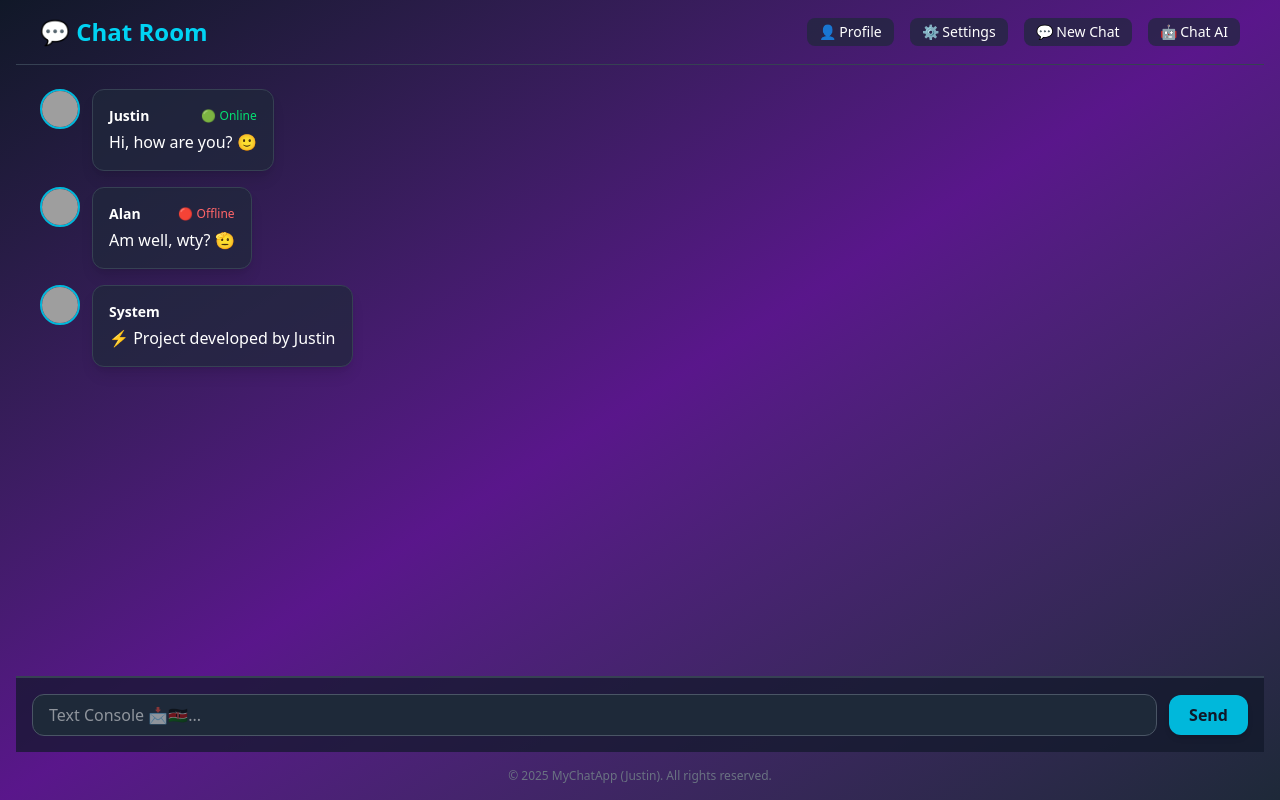
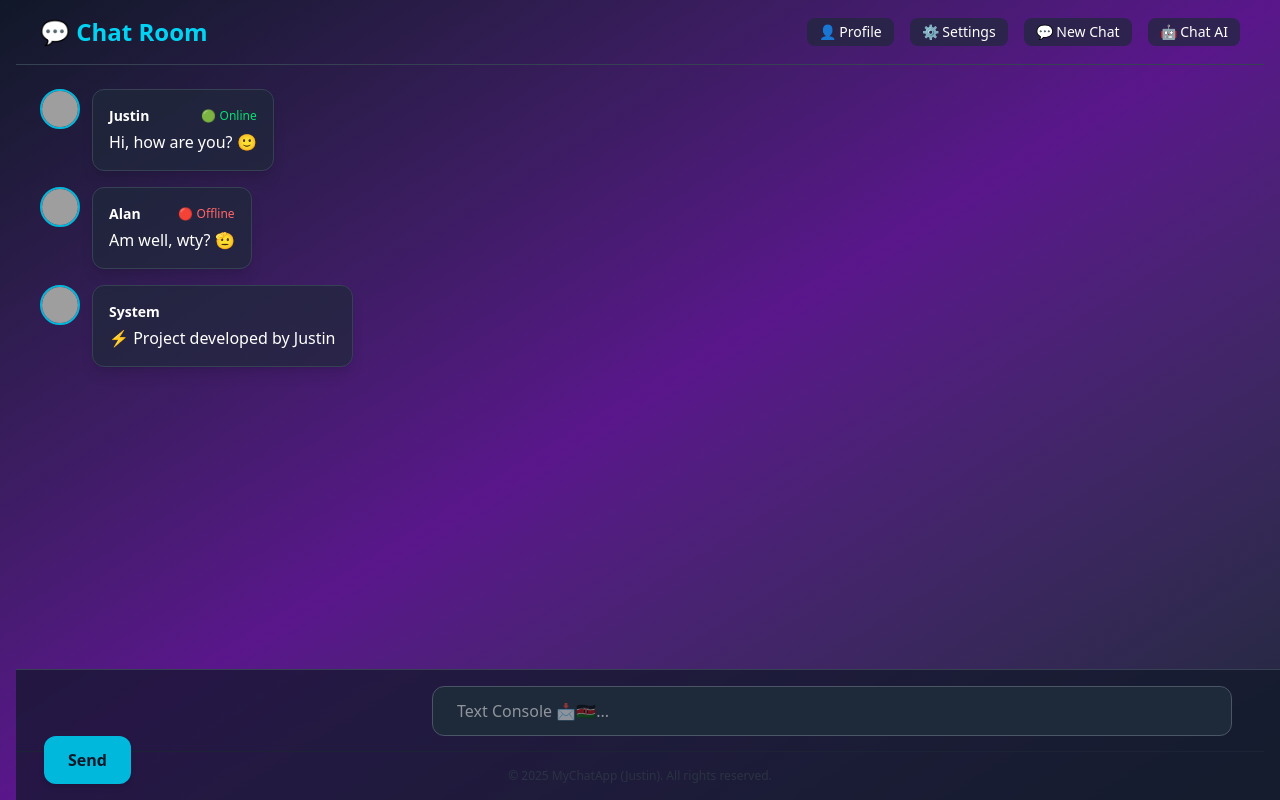
Before and after one commit to Jack17kdb/chat-app-project, a React (Vite) app in the folder frontend/: page / in a window 1280 px wide. Built offline with nearby package versions, Linux system fonts and the light colour scheme; no server answers; the database is empty; grey boxes are pictures that could not be loaded.

Commit message:
update chatpage

```diff
--- a/frontend/src/pages/ChatPage.jsx
+++ b/frontend/src/pages/ChatPage.jsx
@@ -282,10 +282,10 @@ const ChatPage = () => {
 
                 onSubmit={handleSend}
 
-                className="flex items-center gap-3 p-4 bg-gray-900/70 border-t border-gray-700"
+                className="flex items-center gap-3 p-4 fixed bottom-0 w-full bg-gray-900/70 border-t border-gray-700"
 
             >
-
+                <div className="">
                     <input
 
                         type="text"
@@ -298,7 +298,7 @@ const ChatPage = () => {
 
                         placeholder="Text Console 📩🇰🇪..."
 
-                    className="flex-1 px-4 py-2 rounded-xl bg-gray-800 text-white border border-gray-600 focus:border-cyan-400 focus:ring focus:ring-cyan-500/40 outline-none"
+                        className="flex-1 px-6 py-3 ml-100 w-[800px] rounded-xl bg-gray-800 text-white border border-gray-600 focus:border-cyan-400 focus:ring focus:ring-cyan-500/40 outline-none"
 
                     />
 
@@ -306,13 +306,14 @@ const ChatPage = () => {
 
                         type="submit"
 
-                    className="px-5 py-2 bg-cyan-500 hover:bg-cyan-400 text-gray-900 font-semibold rounded-xl shadow-md transition"
+                        className="px-6 py-3 ml-3 bg-cyan-500 hover:bg-cyan-400 text-gray-900 font-semibold rounded-xl shadow-md transition"
 
                     >
 
                         Send
 
                     </button>
+                </div>
 
             </form>
 
```
Lines whose indentation alone changed are shown as unchanged.
